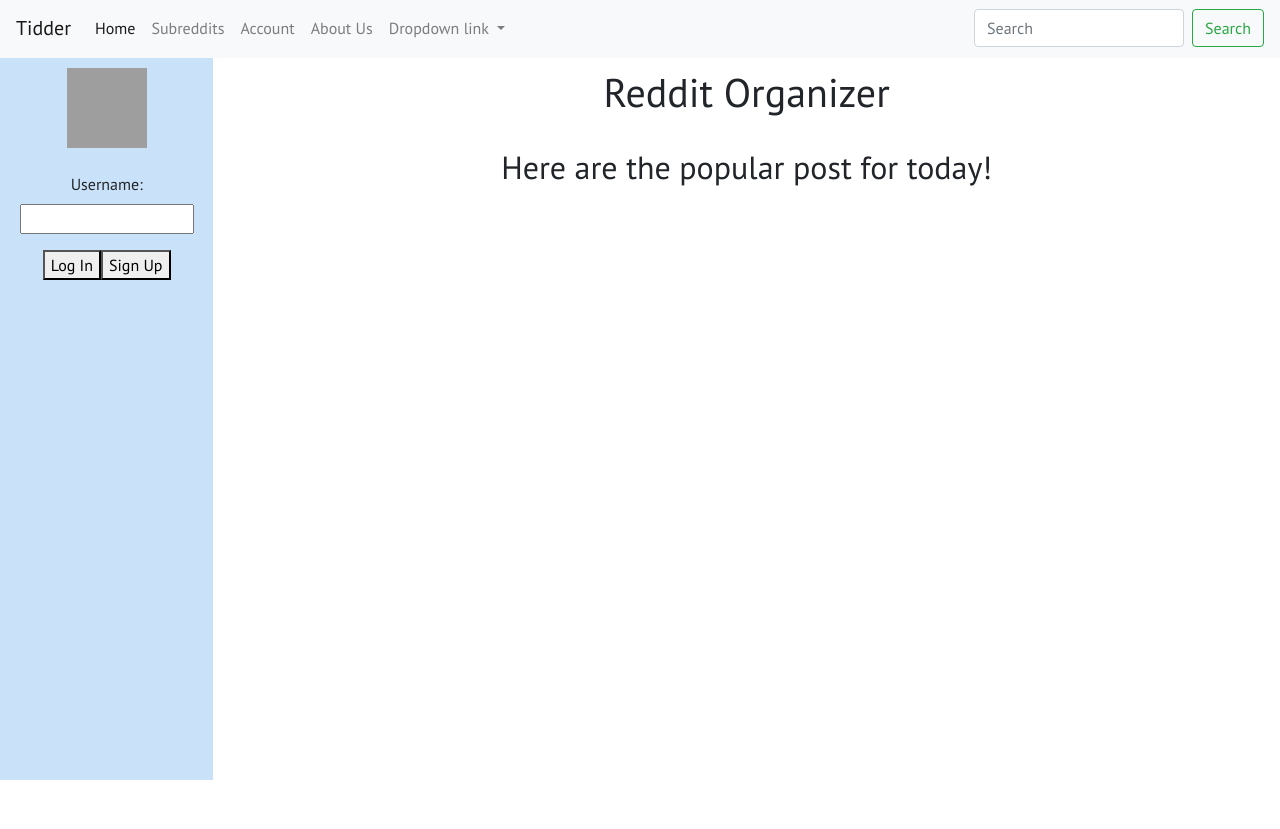
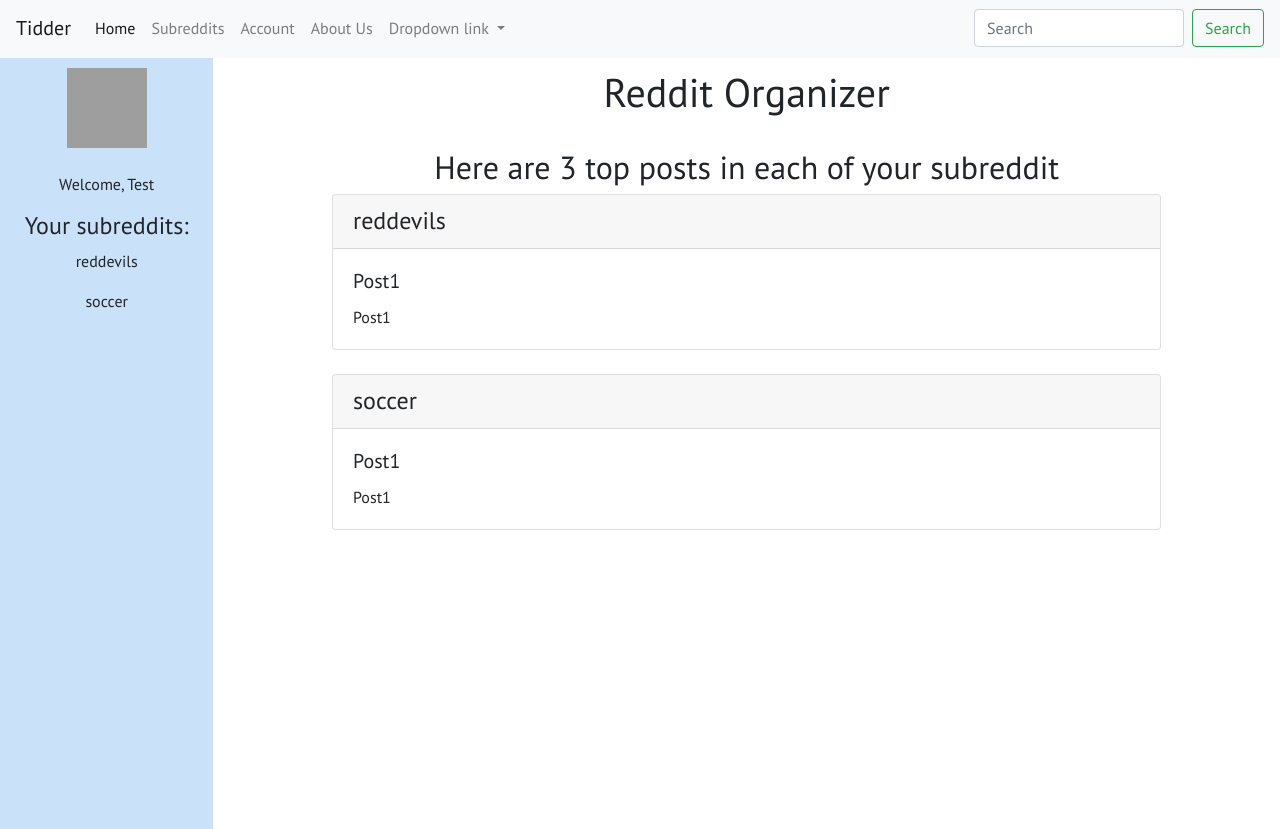
Before and after one commit to kennyhalim/Reddit-Organizer, an Angular app: page / in a window 1280 px wide. Before the commit the page ends 800 px from the top, so only its background shows below. Built offline with nearby package versions, Linux system fonts and the light colour scheme; grey boxes are pictures that could not be loaded.

Commit message:
add dummy object

```diff
--- a/src/app/welcome/welcome.component.ts
+++ b/src/app/welcome/welcome.component.ts
@@ -8,15 +8,15 @@ import { UserInfo } from '../userInfo.model';
 })
 export class WelcomeComponent implements OnInit {
   title = 'Reddit Organizer';
-  testUser = new UserInfo('', [ ], 1);
+  testUser = new UserInfo('Test', ['reddevils', 'soccer'], 1);
 
-  submitFormUser(userName: string) {
-    // console.log(this.testUser.userName);
-    // console.log(this.testUser.userName.length);
-    this.testUser = new UserInfo(userName, ['reddevils', 'soccer'], 1);
-    this.testUser.loggedIn = true;
-    console.log(this.testUser.loggedIn);
-  }
+  // submitFormUser(userName: string) {
+  //   // console.log(this.testUser.userName);
+  //   // console.log(this.testUser.userName.length);
+  //   this.testUser =
+  //   this.testUser.loggedIn = true;
+  //   console.log(this.testUser.loggedIn);
+  // }
   constructor() { }
 
   ngOnInit() {
```
